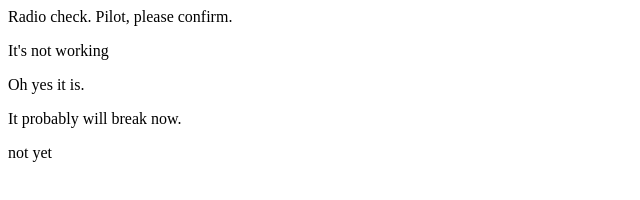
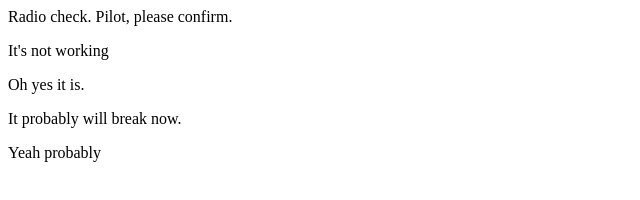
Before and after one commit to DumbsterJedi/communication-log, a plain HTML site: page index.html in a window 1280 px wide. Shown: the full height of the page, 0-640 px from the left. Drawn offline with Linux system fonts and the light colour scheme.

Commit message:
did a thing

```diff
--- a/index.html
+++ b/index.html
@@ -7,6 +7,6 @@
       <p>It's not working</p>
       <p>Oh yes it is.</p>
       <p>It probably will break now.</p>
-      <p>not yet</p>
+      <p>Yeah probably</p>
    </body>
 </html>
```
